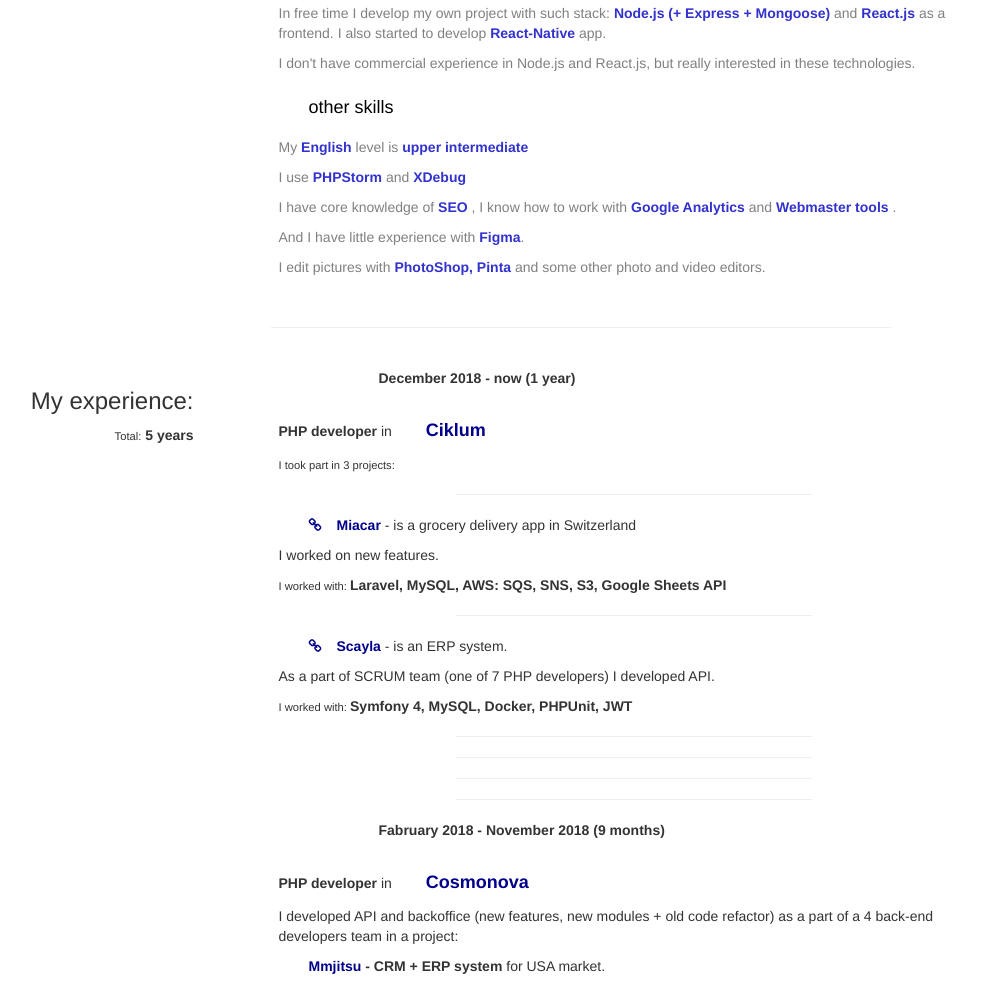
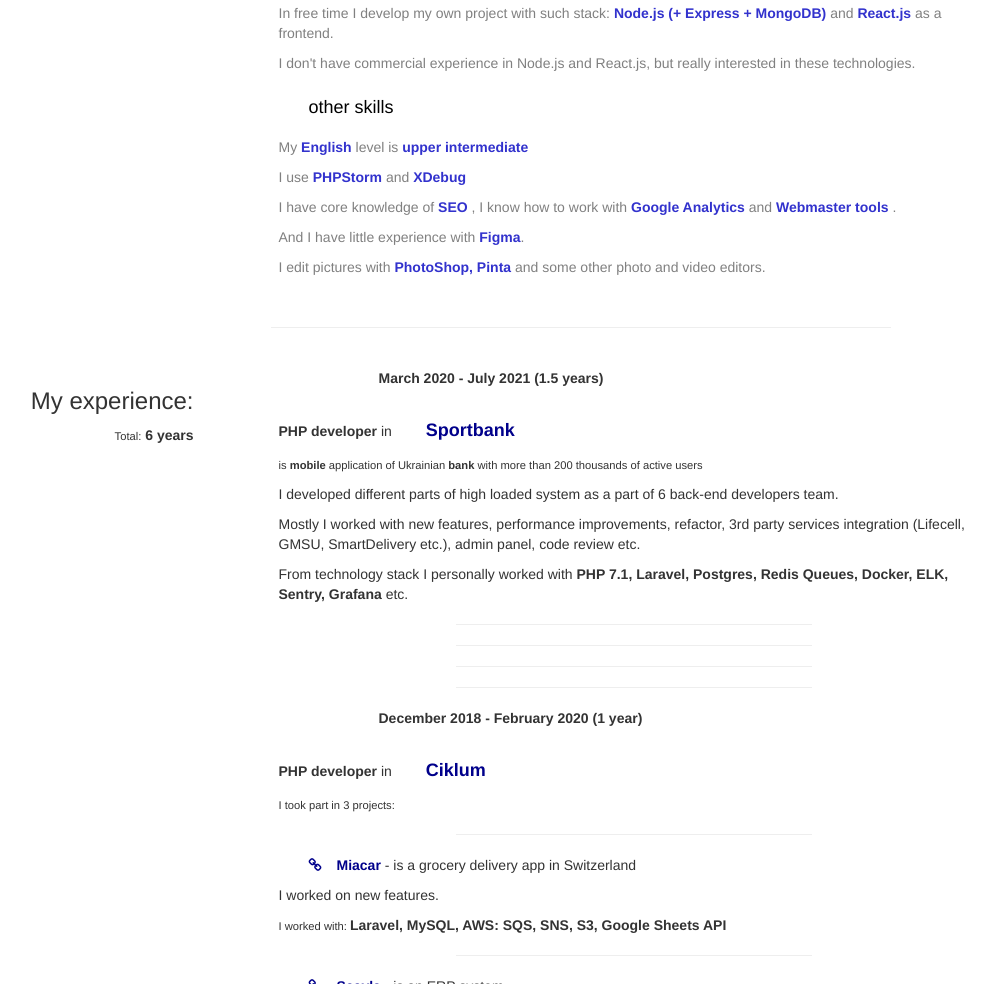
Before and after one commit to amb-it/amb-website, a website: page app/cv/index.html in a window 1280 px wide. Shown: the part 1234-2218 px from the top of the page, without its empty margins (59-1054 px from the left). Drawn offline with nearby package versions, Linux system fonts and the light colour scheme.

Commit message:
some improvements

```diff
--- a/app/cv/index.html
+++ b/app/cv/index.html
@@ -69,10 +69,10 @@
                 <div class="col-sm-7">
                     <h4>back-end</h4>
                     <p><i>I use </i>PHP 7+<i>.</i></p>
-                    <p><i>I have experience in developing applications on </i> Symfony <i>(+ Doctrine), </i> Laravel <i>, </i> Phalcon <i>and </i> YII2<i>.</i></p>
-                    <p><i>I can write applications using raw </i> PHP <i> with </i> OOP<i>, but I prefer frameworks (Symfony and Laravel are preferable).</i></p>
+                    <p><i>I have experience in developing applications on </i> Laravel <i>, </i> Symfony <i>(+ Doctrine), </i> Phalcon <i>and </i> YII2<i>.</i></p>
+                    <p><i>I can write applications using raw </i> PHP <i> with </i> OOP<i>, but I prefer frameworks (Laravel and Symfony are preferable).</i></p>
 
-                    <p><i>I worked with relational DBMSs: </i> MySQL, MariaDB <i>and </i> SQLite <i> and I can write raw </i> SQL <i> queries with joins, grouping, indexing and so on.</i></p>
+                    <p><i>I worked with relational DBMSs: </i>Postgres, MySQL, MariaDB <i>and </i> SQLite <i> and I can write raw </i> SQL <i> queries with joins, grouping, indexing, transactions and so on.</i></p>
                     <p><i>I also worked with documentary DBMS </i>MongoDB<i>.</i></p>
                     <p><i>And I used </i>Memcached <i>and</i> Redis <i>as no-SQL storage.</i></p>
 
@@ -91,7 +91,7 @@
                     <p><i>I also have </i>little<i> experience with </i> Angular 5</p>
 
                     <h4>additional</h4>
-                    <p><i>In free time I develop my own project with such stack: </i>Node.js (+ Express + Mongoose)<i> and</i> React.js<i> as a frontend. I also started to develop</i> React-Native<i> app.</i></p>
+                    <p><i>In free time I develop my own project with such stack: </i>Node.js (+ Express + MongoDB)<i> and</i> React.js<i> as a frontend.</i></p>
                     <p><i>I don't have commercial experience in Node.js and React.js, but really interested in these technologies.</i></p>
 
                     <h4>other skills</h4>
@@ -108,15 +108,35 @@
             <div class="row experience">
                 <div class="col-sm-3 title">
                     <h3>My experience:</h3>
-					<div><small>Total:</small> <b>5 years</b></div>
+					<div><small>Total:</small> <b>6 years</b></div>
                 </div>
                 <div class="col-sm-7">
 					<!-- ================================================ -->
                     <p class="date">
-						December 2018 - now (1 year)
+                        March 2020 - July 2021 (1.5 years)
                     </p>
                     <p>
-						PHP developer <i>in</i> <a href="http://ciklum.com" target="_blank" class="company_name">Ciklum</a>
+                        PHP developer <i>in</i> <a href="https://sportbank.com.ua/" target="_blank" class="company_name">Sportbank</a>
+                    </p>
+                    <p><small><i>is </i>mobile <i>application of Ukrainian </i>bank <i> with more than 200 thousands of active users </i></small></p>
+                    <p><i>I developed different parts of high loaded system as a part of 6 back-end developers team.</i></p>
+                    <p><i>Mostly I worked with new features, performance improvements, refactor, 3rd party services integration (Lifecell, GMSU, SmartDelivery etc.), admin panel, code review etc.</i></p>
+
+                    <div>
+                        <p><i>From technology stack I personally worked with </i>PHP 7.1, Laravel, Postgres, Redis Queues, Docker, ELK, Sentry, Grafana <i> etc.</i></p>
+                    </div>
+
+                    <hr>
+                    <hr>
+                    <hr>
+                    <hr>
+
+                    <!-- ================================================ -->
+                    <p class="date">
+                        December 2018 - February 2020 (1 year)
+                    </p>
+                    <p>
+                        PHP developer <i>in</i> <a href="https://ciklum.com" target="_blank" class="company_name">Ciklum</a>
                     </p>
                     <p><i><small>I took part in 3 projects:</small></i></p>
                     <hr>
```
Also changed, not shown: 1 other file. Lines whose indentation alone changed are shown as unchanged.
